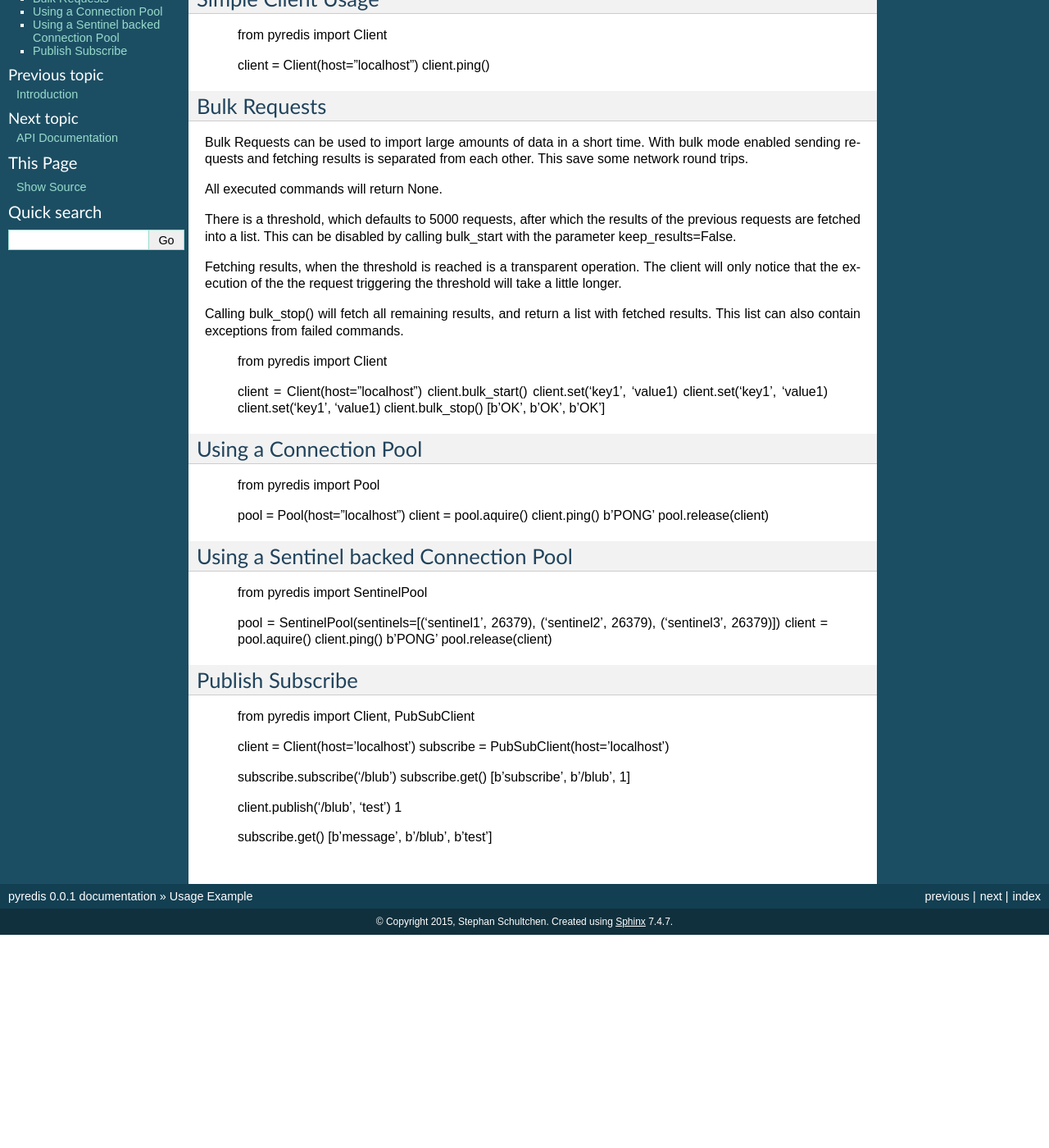
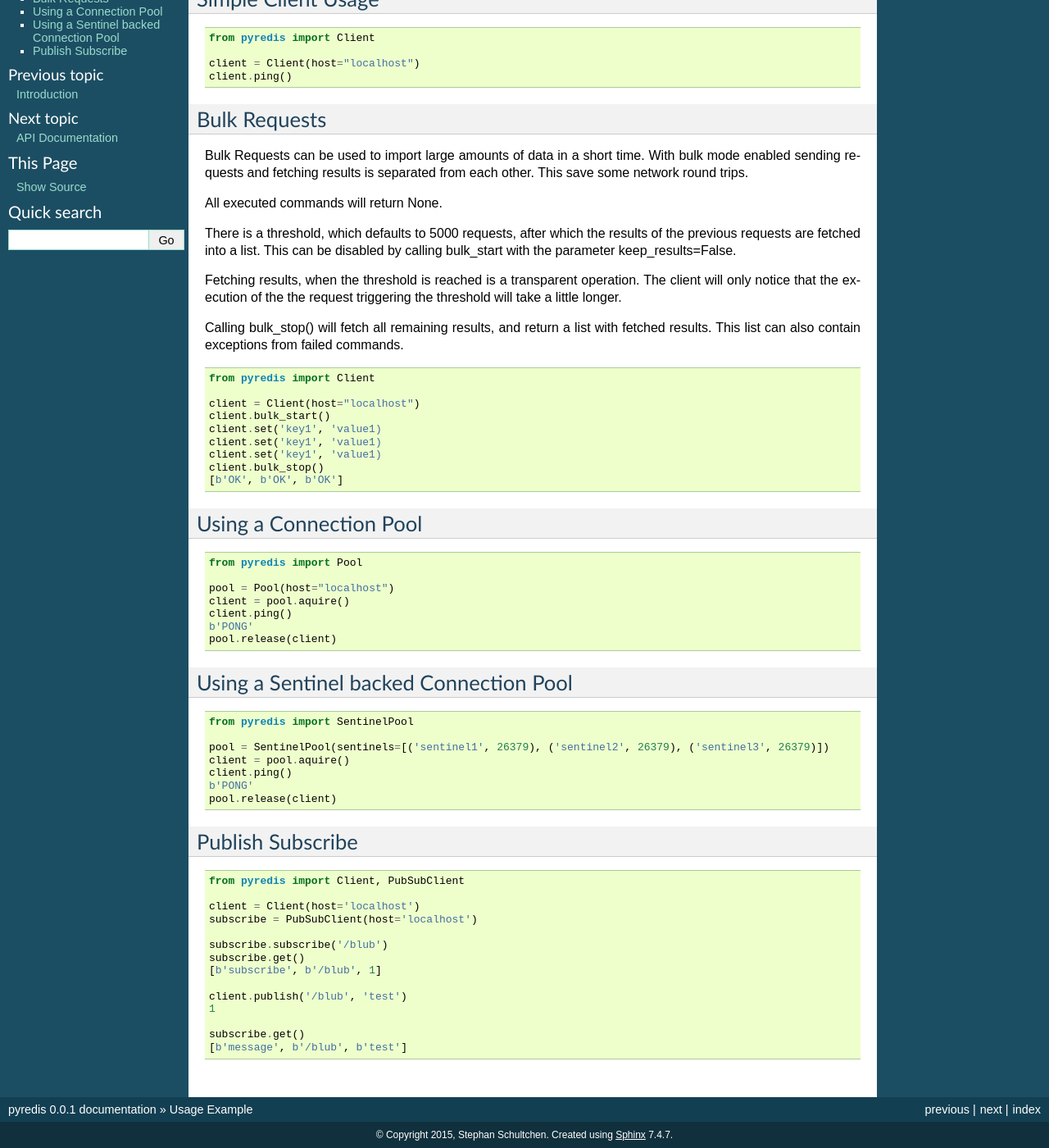
Before and after one commit to schlitzered/pyredis, a Sphinx documentation site: the page built from docs/source/example.rst, in a window 1280 px wide and 1400 px high, scrolled down 116 px. Shown: the whole window at 82% size. Built offline with Sphinx 7.4.7, drawn with Linux system fonts in a browser that asks for light colours; before the commit the page ends 1256 px from its top, so only the background shows below that.

Commit message:
Documentation enhancements

```diff
--- a/docs/source/example.rst
+++ b/docs/source/example.rst
@@ -3,6 +3,7 @@ Usage Example
 
 Simple Client Usage
 -------------------
+.. code:: python
 
     from pyredis import Client
 
@@ -33,6 +34,8 @@ Calling bulk_stop() will fetch all remaining results, and return a list
 with fetched results. This list can also contain exceptions from failed
 commands.
 
+.. code:: python
+
     from pyredis import Client
 
     client = Client(host="localhost")
@@ -46,6 +49,7 @@ commands.
 
 Using a Connection Pool
 -----------------------
+.. code:: python
 
     from pyredis import Pool
 
@@ -58,6 +62,7 @@ Using a Connection Pool
 
 Using a Sentinel backed Connection Pool
 ---------------------------------------
+.. code:: python
 
     from pyredis import SentinelPool
 
@@ -70,6 +75,7 @@ Using a Sentinel backed Connection Pool
 
 Publish Subscribe
 -----------------
+.. code:: python
 
     from pyredis import Client, PubSubClient
 
```
